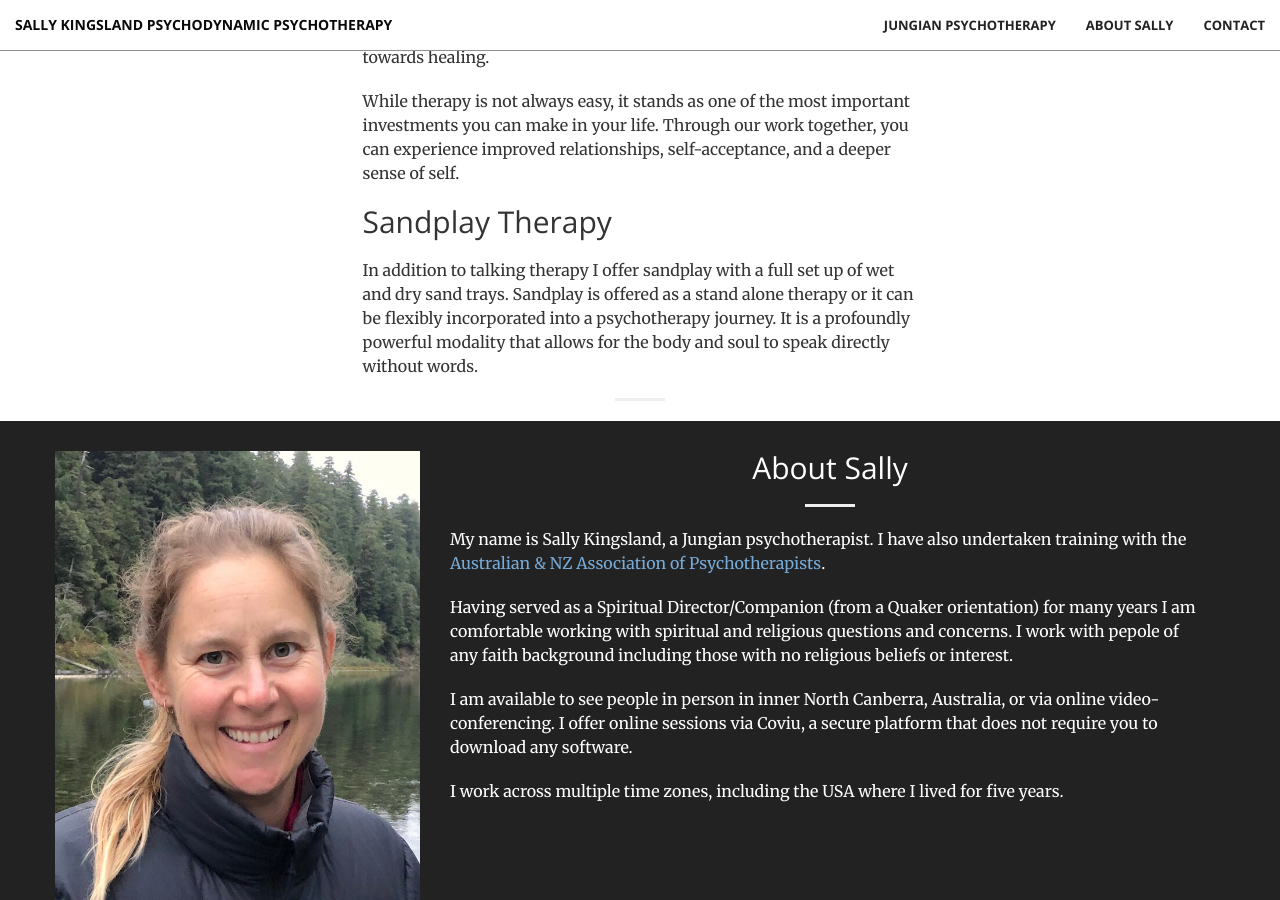
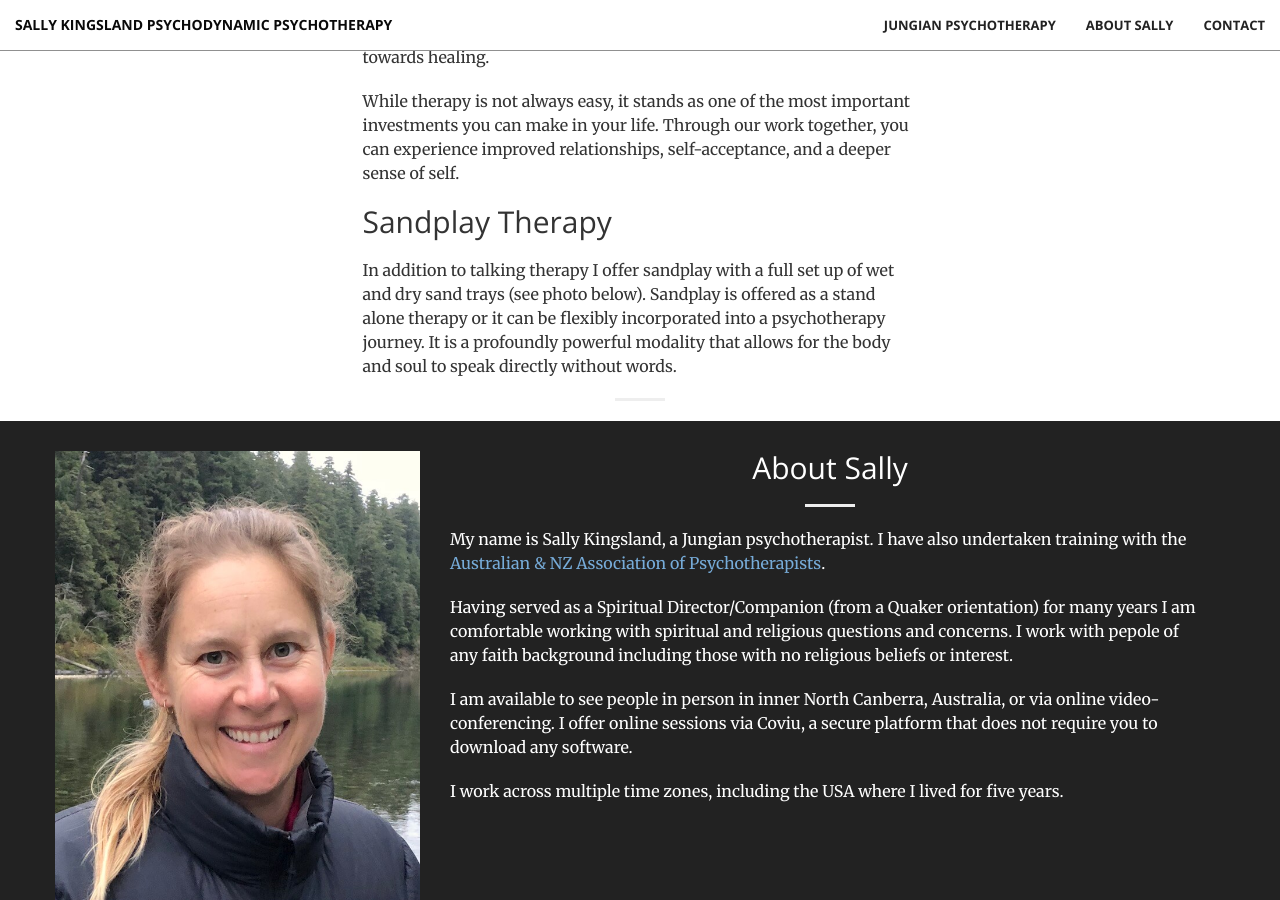
Before and after one commit to sallykingsland/sallykingsland.github.io, a Jekyll site: the page built from index.md, in a window 1280 px wide and 900 px high, scrolled down 1682 px. Built offline with Jekyll 4.4.1, drawn with Linux system fonts in a browser that asks for light colours; our own code applies the rules of GitHub Pages for plain Markdown files.

Commit message:
Includes reference to sandplay photo

```diff
--- a/index.md
+++ b/index.md
@@ -32,6 +32,6 @@ While therapy is not always easy, it stands as one of the most important investm
 <p>
 </p>
 
-In addition to talking therapy I offer sandplay with a full set up of wet and dry sand trays. Sandplay is offered as a stand alone therapy or it can be flexibly incorporated into a psychotherapy journey. It is a profoundly powerful modality that allows for the body and soul to speak directly without words.
+In addition to talking therapy I offer sandplay with a full set up of wet and dry sand trays (see photo below). Sandplay is offered as a stand alone therapy or it can be flexibly incorporated into a psychotherapy journey. It is a profoundly powerful modality that allows for the body and soul to speak directly without words.
 
 -----
```
